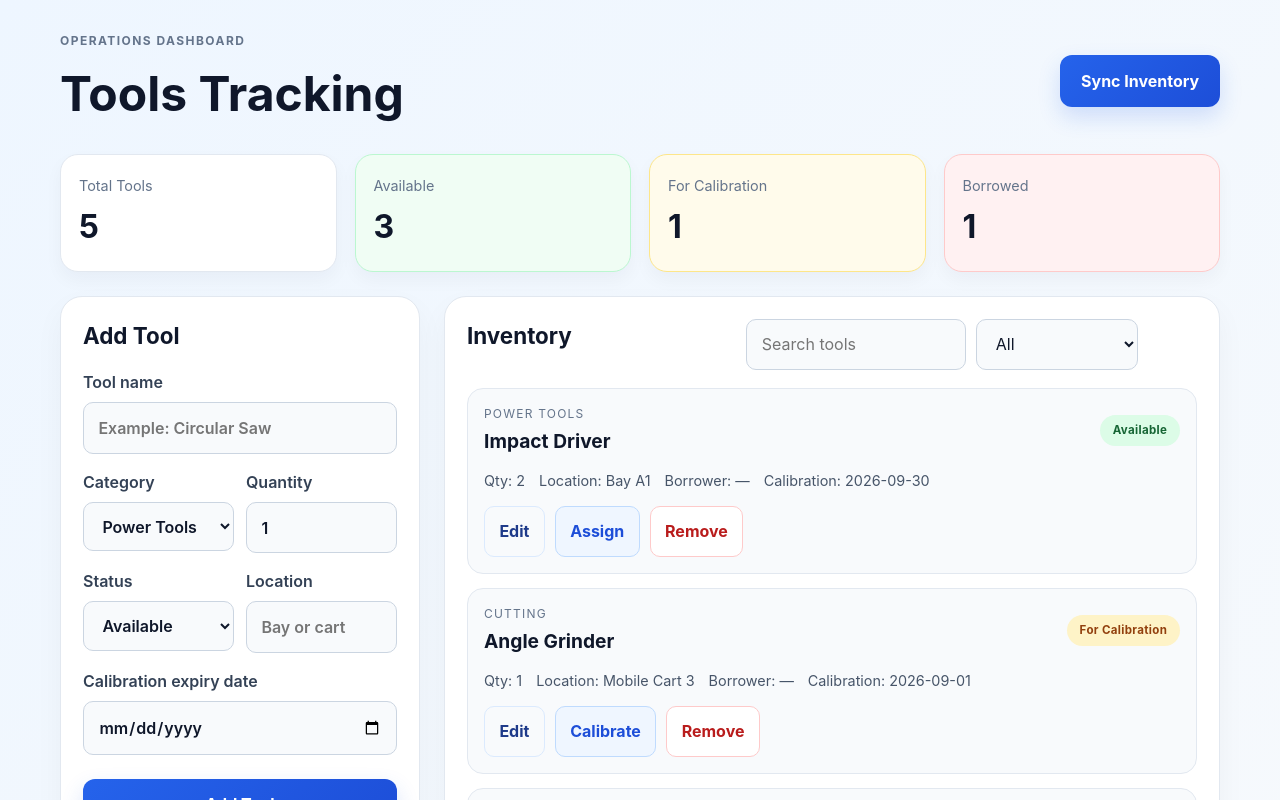
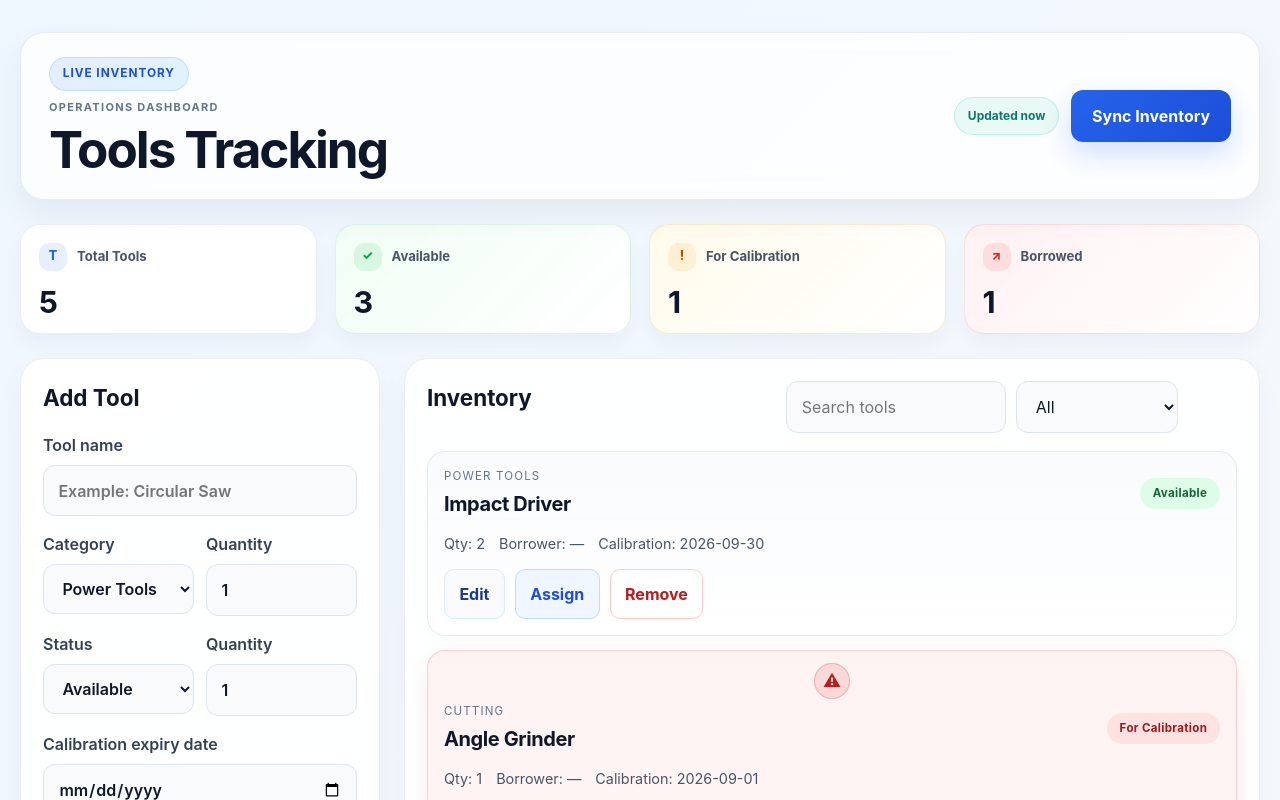
Before and after one commit to rybal007/tools-tracking-beta, a React (Vite) app: page / in a window 1280 px wide. Shown: the top 800 px of the page. Built offline with nearby package versions, Linux system fonts and the light colour scheme.

Commit message:
tools track beta v1.1

```diff
--- a/src/App.css
+++ b/src/App.css
@@ -1,5 +1,5 @@
 .app-shell {
-  max-width: 1200px;
+  max-width: 1280px;
   margin: 0 auto;
   padding: 32px 20px 48px;
 }
@@ -8,22 +8,67 @@
   display: flex;
   justify-content: space-between;
   align-items: center;
-  gap: 16px;
+  gap: 18px;
   margin-bottom: 24px;
+  padding: 24px 28px;
+  border: 1px solid rgba(148, 163, 184, 0.2);
+  border-radius: 24px;
+  background: rgba(255, 255, 255, 0.76);
+  backdrop-filter: blur(10px);
+  box-shadow: 0 14px 32px rgba(15, 23, 42, 0.06);
+}
+
+.title-block {
+  display: flex;
+  flex-direction: column;
+  gap: 8px;
+}
+
+.header-pill {
+  display: inline-flex;
+  width: fit-content;
+  align-items: center;
+  padding: 0.45rem 0.8rem;
+  border-radius: 999px;
+  background: linear-gradient(135deg, rgba(59, 130, 246, 0.12), rgba(14, 165, 233, 0.12));
+  color: #1d4ed8;
+  border: 1px solid rgba(96, 165, 250, 0.25);
+  font-size: 0.74rem;
+  font-weight: 700;
+  letter-spacing: 0.08em;
+  text-transform: uppercase;
 }
 
 .eyebrow {
-  margin: 0 0 8px;
+  margin: 0;
   color: #64748b;
   text-transform: uppercase;
   letter-spacing: 0.12em;
-  font-size: 12px;
+  font-size: 11px;
   font-weight: 700;
 }
 
 .topbar h1 {
   margin: 0;
-  font-size: clamp(2rem, 4vw, 3rem);
+  font-size: clamp(2.2rem, 4vw, 3.2rem);
+  line-height: 1;
+  letter-spacing: -0.04em;
+}
+
+.topbar-actions {
+  display: flex;
+  align-items: center;
+  gap: 12px;
+}
+
+.mini-indicator {
+  color: #0f766e;
+  background: rgba(16, 185, 129, 0.08);
+  border: 1px solid rgba(45, 212, 191, 0.25);
+  border-radius: 999px;
+  padding: 0.55rem 0.8rem;
+  font-size: 0.75rem;
+  font-weight: 700;
 }
 
 .primary-button {
@@ -34,17 +79,19 @@
   font-weight: 700;
   padding: 0.85rem 1.3rem;
   cursor: pointer;
-  box-shadow: 0 10px 22px rgba(37, 99, 235, 0.18);
+  box-shadow: 0 12px 28px rgba(37, 99, 235, 0.2);
+  transition: transform 0.2s ease, box-shadow 0.2s ease;
 }
 
 .primary-button:hover {
-  filter: brightness(1.04);
+  transform: translateY(-1px);
+  box-shadow: 0 16px 30px rgba(37, 99, 235, 0.24);
 }
 
 .secondary-button {
-  border: 1px solid #cbd5e1;
+  border: 1px solid rgba(148, 163, 184, 0.7);
   border-radius: 12px;
-  background: white;
+  background: rgba(255, 255, 255, 0.9);
   color: #334155;
   font-weight: 700;
   padding: 0.85rem 1.3rem;
@@ -59,38 +106,76 @@
 }
 
 .stat-card {
-  background: #ffffff;
-  border: 1px solid #e2e8f0;
-  border-radius: 18px;
-  padding: 20px 18px;
-  box-shadow: 0 8px 18px rgba(15, 23, 42, 0.04);
-}
-
-.stat-card span {
-  display: block;
-  color: #64748b;
-  margin-bottom: 6px;
-  font-size: 0.9rem;
+  display: flex;
+  flex-direction: column;
+  justify-content: space-between;
+  background: rgba(255, 255, 255, 0.9);
+  border: 1px solid rgba(148, 163, 184, 0.18);
+  border-radius: 20px;
+  padding: 18px 18px 16px;
+  box-shadow: 0 10px 20px rgba(15, 23, 42, 0.04);
 }
 
 .stat-card strong {
-  font-size: 2rem;
+  font-size: clamp(1.9rem, 2vw, 2.4rem);
   color: #0f172a;
+  line-height: 1;
 }
 
 .stat-card.success {
-  border-color: #bbf7d0;
-  background: #f0fdf4;
+  border-color: rgba(34, 197, 94, 0.15);
+  background: linear-gradient(135deg, rgba(240, 253, 244, 1), rgba(255, 255, 255, 0.96));
 }
 
 .stat-card.warning {
-  border-color: #fde68a;
-  background: #fffbeb;
+  border-color: rgba(245, 158, 11, 0.2);
+  background: linear-gradient(135deg, rgba(255, 251, 235, 1), rgba(255, 255, 255, 0.96));
 }
 
 .stat-card.alert {
-  border-color: #fecaca;
-  background: #fff1f2;
+  border-color: rgba(239, 68, 68, 0.15);
+  background: linear-gradient(135deg, rgba(255, 241, 242, 1), rgba(255, 255, 255, 0.96));
+}
+
+.stat-header {
+  display: flex;
+  align-items: center;
+  gap: 10px;
+  color: #475569;
+  font-size: 0.82rem;
+  font-weight: 700;
+  margin-bottom: 16px;
+}
+
+.stat-icon {
+  display: inline-flex;
+  align-items: center;
+  justify-content: center;
+  width: 28px;
+  height: 28px;
+  border-radius: 10px;
+  font-size: 0.78rem;
+  font-weight: 800;
+}
+
+.stat-icon.blue {
+  background: rgba(59, 130, 246, 0.12);
+  color: #2563eb;
+}
+
+.stat-icon.green {
+  background: rgba(34, 197, 94, 0.12);
+  color: #16a34a;
+}
+
+.stat-icon.amber {
+  background: rgba(245, 158, 11, 0.12);
+  color: #b45309;
+}
+
+.stat-icon.red {
+  background: rgba(239, 68, 68, 0.12);
+  color: #dc2626;
 }
 
 .content-grid {
@@ -100,9 +185,9 @@
 }
 
 .panel {
-  background: #ffffff;
-  border: 1px solid #e2e8f0;
-  border-radius: 22px;
+  background: rgba(255, 255, 255, 0.9);
+  border: 1px solid rgba(148, 163, 184, 0.18);
+  border-radius: 24px;
   padding: 22px;
   box-shadow: 0 12px 30px rgba(15, 23, 42, 0.04);
 }
@@ -140,11 +225,21 @@
 .filters input,
 .filters select,
 .tool-actions select {
-  border: 1px solid #cbd5e1;
-  border-radius: 10px;
+  border: 1px solid #dbe4f0;
+  border-radius: 12px;
   padding: 0.8rem 0.9rem;
   background: #f8fafc;
   color: #0f172a;
+  transition: border-color 0.2s ease, box-shadow 0.2s ease;
+}
+
+.tool-form input:focus,
+.tool-form select:focus,
+.filters input:focus,
+.filters select:focus {
+  outline: none;
+  border-color: rgba(59, 130, 246, 0.5);
+  box-shadow: 0 0 0 4px rgba(96, 165, 250, 0.12);
 }
 
 .two-column {
@@ -183,10 +278,41 @@
 }
 
 .tool-item {
-  border: 1px solid #e2e8f0;
-  background: #f8fafc;
-  border-radius: 16px;
+  border: 1px solid rgba(148, 163, 184, 0.2);
+  background: linear-gradient(180deg, rgba(248, 250, 252, 0.92), rgba(255, 255, 255, 0.96));
+  border-radius: 18px;
   padding: 16px;
+  box-shadow: 0 8px 18px rgba(15, 23, 42, 0.02);
+}
+
+.tool-item.for-calibration {
+  position: relative;
+  border-color: rgba(239, 68, 68, 0.22);
+  background: linear-gradient(180deg, rgba(254, 242, 242, 0.98), rgba(255, 245, 245, 0.98));
+  box-shadow: 0 12px 24px rgba(239, 68, 68, 0.1);
+}
+
+.tool-item.for-calibration::before {
+  content: '⚠';
+  position: absolute;
+  top: 12px;
+  left: 50%;
+  transform: translateX(-50%);
+  display: inline-flex;
+  align-items: center;
+  justify-content: center;
+  width: 34px;
+  height: 34px;
+  border-radius: 50%;
+  background: rgba(220, 38, 38, 0.12);
+  border: 1px solid rgba(220, 38, 38, 0.25);
+  color: #b91c1c;
+  font-size: 1.1rem;
+  font-weight: 800;
+}
+
+.tool-item.for-calibration .tool-main {
+  padding-top: 36px;
 }
 
 .tool-main {
@@ -198,7 +324,7 @@
 
 .tool-category {
   margin: 0 0 4px;
-  font-size: 0.75rem;
+  font-size: 0.72rem;
   text-transform: uppercase;
   letter-spacing: 0.1em;
   color: #64748b;
@@ -206,7 +332,8 @@
 
 .tool-main h3 {
   margin: 0;
-  font-size: 1.2rem;
+  font-size: 1.25rem;
+  letter-spacing: -0.02em;
 }
 
 .status-badge {
@@ -226,8 +353,8 @@
 }
 
 .status-badge.for-calibration {
-  background: #fef3c7;
-  color: #92400e;
+  background: #fee2e2;
+  color: #991b1b;
 }
 
 .status-badge.borrowed {
@@ -256,16 +383,29 @@
   display: flex;
   align-items: center;
   gap: 10px;
+  flex-wrap: wrap;
+}
+
+.assign-button,
+.edit-button,
+.delete-button {
+  border-radius: 10px;
+  padding: 0.75rem 0.9rem;
+  font-weight: 700;
+  cursor: pointer;
+  transition: transform 0.2s ease, opacity 0.2s ease;
+}
+
+.assign-button:hover,
+.edit-button:hover,
+.delete-button:hover {
+  transform: translateY(-1px);
 }
 
 .assign-button {
   border: 1px solid #bfdbfe;
-  border-radius: 10px;
   background: #eff6ff;
   color: #1d4ed8;
-  padding: 0.8rem 0.9rem;
-  font-weight: 700;
-  cursor: pointer;
 }
 
 .assign-button:disabled {
@@ -275,28 +415,20 @@
 
 .edit-button {
   border: 1px solid #dbeafe;
-  border-radius: 10px;
   background: #f8fafc;
   color: #1e3a8a;
-  padding: 0.8rem 0.9rem;
-  font-weight: 700;
-  cursor: pointer;
 }
 
 .delete-button {
   border: 1px solid #fecaca;
-  border-radius: 10px;
-  background: white;
+  background: rgba(255, 255, 255, 0.85);
   color: #b91c1c;
-  padding: 0.8rem 0.9rem;
-  font-weight: 700;
-  cursor: pointer;
 }
 
 .modal-backdrop {
   position: fixed;
   inset: 0;
-  background: rgba(15, 23, 42, 0.5);
+  background: rgba(15, 23, 42, 0.52);
   display: flex;
   align-items: center;
   justify-content: center;
@@ -364,6 +496,11 @@
     align-items: stretch;
   }
 
+  .topbar-actions {
+    width: 100%;
+    justify-content: space-between;
+  }
+
   .filters {
     width: 100%;
   }
--- a/src/App.jsx
+++ b/src/App.jsx
@@ -4,11 +4,11 @@ import './App.css'
 const STORAGE_KEY = 'tools-tracking-project'
 
 const initialTools = [
-  { id: 1, name: 'Impact Driver', category: 'Power Tools', quantity: 2, status: 'Available', location: 'Bay A1', borrower: '', calibrationDate: '2026-09-30' },
-  { id: 2, name: 'Angle Grinder', category: 'Cutting', quantity: 1, status: 'For Calibration', location: 'Mobile Cart 3', borrower: '', calibrationDate: '2026-09-01' },
-  { id: 3, name: 'Torque Wrench', category: 'Measuring', quantity: 3, status: 'Available', location: 'Tool Room', borrower: '', calibrationDate: '2026-10-15' },
-  { id: 4, name: 'Laser Level', category: 'Measuring', quantity: 1, status: 'Borrowed', location: 'Repair Bench', borrower: 'A. Gomez', calibrationDate: '2026-09-15' },
-  { id: 5, name: 'Drill Set', category: 'Power Tools', quantity: 4, status: 'Available', location: 'Bay B2', borrower: '', calibrationDate: '2026-11-05' },
+  { id: 1, name: 'Impact Driver', category: 'Power Tools', quantity: 2, status: 'Available', borrower: '', calibrationDate: '2026-09-30' },
+  { id: 2, name: 'Angle Grinder', category: 'Cutting', quantity: 1, status: 'For Calibration', borrower: '', calibrationDate: '2026-09-01' },
+  { id: 3, name: 'Torque Wrench', category: 'Measuring', quantity: 3, status: 'Available', borrower: '', calibrationDate: '2026-10-15' },
+  { id: 4, name: 'Laser Level', category: 'Measuring', quantity: 1, status: 'Borrowed', borrower: 'A. Gomez', calibrationDate: '2026-09-15' },
+  { id: 5, name: 'Drill Set', category: 'Power Tools', quantity: 4, status: 'Available', borrower: '', calibrationDate: '2026-11-05' },
 ]
 
 const statusOptions = ['All', 'Available', 'For Calibration', 'Borrowed']
@@ -18,7 +18,6 @@ const emptyForm = {
   category: 'Power Tools',
   quantity: 1,
   status: 'Available',
-  location: '',
   calibrationDate: '',
 }
 
@@ -70,7 +69,6 @@ function App() {
     name: '',
     category: 'Power Tools',
     quantity: 1,
-    location: '',
     calibrationDate: '',
   })
 
@@ -119,7 +117,6 @@ function App() {
         category: form.category,
         quantity: Number(form.quantity) || 1,
         status: nextStatus,
-        location: form.location.trim() || 'Unassigned',
         calibrationDate: form.calibrationDate || '',
         borrower: nextStatus === 'Borrowed' ? form.borrower || '' : '',
       },
@@ -221,7 +218,6 @@ function App() {
       name: tool.name,
       category: tool.category,
       quantity: tool.quantity,
-      location: tool.location,
       calibrationDate: tool.calibrationDate || '',
     })
   }
@@ -233,7 +229,6 @@ function App() {
       name: '',
       category: 'Power Tools',
       quantity: 1,
-      location: '',
       calibrationDate: '',
     })
   }
@@ -260,7 +255,6 @@ function App() {
           name: editModal.name.trim(),
           category: editModal.category,
           quantity: Number(editModal.quantity) || 1,
-          location: editModal.location.trim() || 'Unassigned',
           calibrationDate: editModal.calibrationDate || '',
           status: nextStatus,
           borrower: nextStatus === 'Borrowed' ? tool.borrower || '' : '',
@@ -278,30 +272,46 @@ function App() {
   return (
     <div className="app-shell">
       <header className="topbar">
-        <div>
+        <div className="title-block">
+          <span className="header-pill">Live inventory</span>
           <p className="eyebrow">Operations dashboard</p>
           <h1>Tools Tracking</h1>
         </div>
+        <div className="topbar-actions">
+          <span className="mini-indicator">Updated now</span>
           <button type="button" className="primary-button">
             Sync Inventory
           </button>
+        </div>
       </header>
 
       <section className="stats-grid">
         <article className="stat-card">
+          <div className="stat-header">
+            <span className="stat-icon blue">T</span>
             <span>Total Tools</span>
+          </div>
           <strong>{stats.total}</strong>
         </article>
         <article className="stat-card success">
+          <div className="stat-header">
+            <span className="stat-icon green">✓</span>
             <span>Available</span>
+          </div>
           <strong>{stats.available}</strong>
         </article>
         <article className="stat-card warning">
+          <div className="stat-header">
+            <span className="stat-icon amber">!</span>
             <span>For Calibration</span>
+          </div>
           <strong>{stats.checkedOut}</strong>
         </article>
         <article className="stat-card alert">
+          <div className="stat-header">
+            <span className="stat-icon red">↗</span>
             <span>Borrowed</span>
+          </div>
           <strong>{stats.maintenance}</strong>
         </article>
       </section>
@@ -360,12 +370,12 @@ function App() {
               </label>
 
               <label>
-                Location
+                Quantity
                 <input
-                  type="text"
-                  value={form.location}
-                  onChange={(event) => setForm({ ...form, location: event.target.value })}
-                  placeholder="Bay or cart"
+                  type="number"
+                  min="1"
+                  value={form.quantity}
+                  onChange={(event) => setForm({ ...form, quantity: event.target.value })}
                 />
               </label>
             </div>
@@ -415,7 +425,10 @@ function App() {
               </div>
             ) : (
               filteredTools.map((tool) => (
-                <article key={tool.id} className="tool-item">
+                <article
+                  key={tool.id}
+                  className={`tool-item ${tool.status === 'For Calibration' ? 'for-calibration' : ''}`}
+                >
                   <div className="tool-main">
                     <div>
                       <p className="tool-category">{tool.category}</p>
@@ -428,7 +441,6 @@ function App() {
 
                   <div className="tool-meta">
                     <span>Qty: {tool.quantity}</span>
-                    <span>Location: {tool.location}</span>
                     <span>Borrower: {tool.borrower || '—'}</span>
                     <span>Calibration: {tool.calibrationDate || '—'}</span>
                   </div>
@@ -557,15 +569,6 @@ function App() {
             </div>
 
             <label>
-              Location
-              <input
-                type="text"
-                value={editModal.location}
-                onChange={(event) => setEditModal((current) => ({ ...current, location: event.target.value }))}
-              />
-            </label>
-
-            <label>
               Calibration expiry date
               <input
                 type="date"
```
Lines whose indentation alone changed are shown as unchanged.
